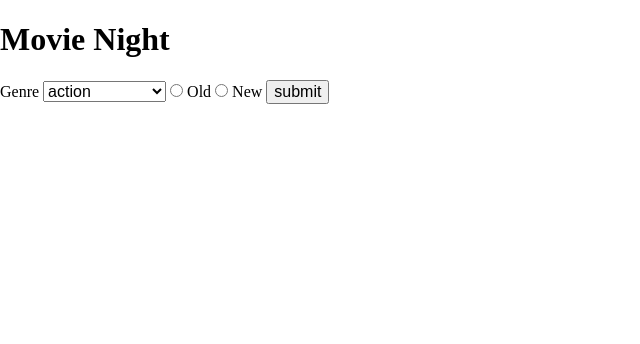
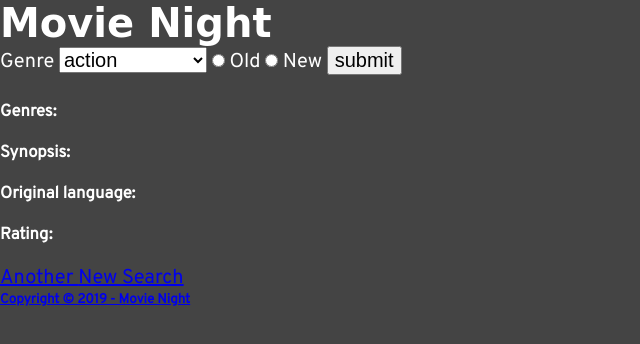
Before and after one commit to movie-night/movie-night-project-4, a plain HTML site: page index.html in a window 1280 px wide. Shown: the whole page, without its empty margins (0-640 px from the left). Drawn offline with nearby package versions, Linux system fonts and the light colour scheme; a web font is replaced by a local one.

Commit message:
added advanced HTML structure

```diff
--- a/index.html
+++ b/index.html
@@ -10,7 +10,6 @@
   <link href="https://fonts.googleapis.com/css?family=Baloo+Bhai|Overpass&display=swap" rel="stylesheet">
   <title>Movie Night</title>
 </head>
-
 <body>
   <header>
     <h1>Movie Night</h1>
@@ -42,16 +41,38 @@
           <div class="poster">
             <img src="" alt="">
           </div>
-          <div class="movieinfo">
-
+          <div class="movieHeaders">
+            <h2 class="movieTitle"></h2>
+            <h4 class="movieYear"></h4>
+          </div>
+          <div class="movieInfo">
+            <div class="infoBlock">
+              <h5>Genres:</h5>
+              <p id="resultGenre"></p>
+            </div>
+            <div class="infoBlock">
+              <h5>Synopsis:</h5>
+              <p id="resultOverview"></p>
+            </div>
+            <div class="infoBlock">
+              <h5>Original language:</h5>
+              <p class="" id="resultLanguage"></p>
+            </div>
+            <div class="infoBlock">
+              <h5>Rating:</h5>
+              <p class="" id="resultRating"></p>
+            </div>
           </div>
         </div>
-
+        <a href="#" class="resultButton anotherMovie" id="resultAnotherButton">Another</button>
+        <a href="#" class="resultButton newSearch" id="resultNewButton">New Search</button>
       </div>
     </section>
   </main>
-
-  <script src='./scripts/script.js'></script>
+<footer>
+  <h6>Copyright &copy; 2019 - Movie Night</h6>
+</footer>
 </body>
+<script src='./scripts/script.js'></script>
 
 </html>
--- a/styles/style.scss
+++ b/styles/style.scss
@@ -7,3 +7,36 @@
   $overpassFont: 'Overpass', sans-serif;
 
   //  COLOURS
+
+  $blueFade: #7a94ca;
+  $medGrey: #444;
+  $skyBlue: #3cccf0;
+  $fieldGreen: #41f344;
+  $darkGrey: #0e0e0e;
+  $netflixRed: #bd0505;
+  $trashBrown: #705619;
+
+  /*  BASE STYLES */
+
+  html {
+    font: 125% $overpassFont;
+    background-color:$medGrey;
+    color:#fff;
+  }
+
+  body {
+    font-size: 1rem;
+  }
+
+  h1,h2,h3,h4,h5,h6,main,article,section,footer { /* RESET  */
+    margin:0;
+    padding:0;
+  }
+
+  h1 {
+    font-family: $balooFont;
+  }
+
+  .wrapper {
+    margin:0 auto;
+  }
```
Also changed, not shown: styles/style.css.
